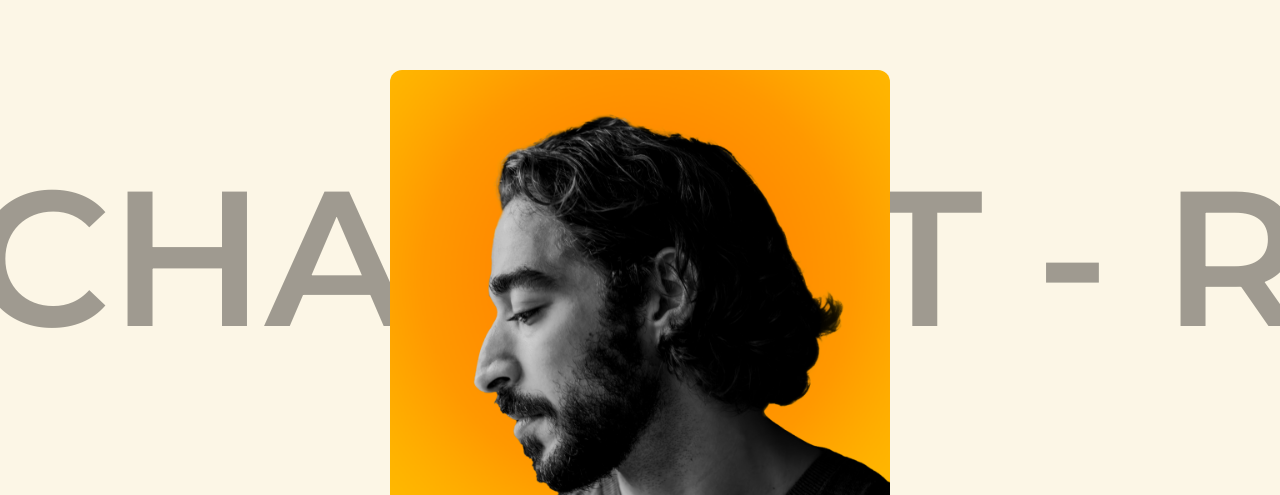
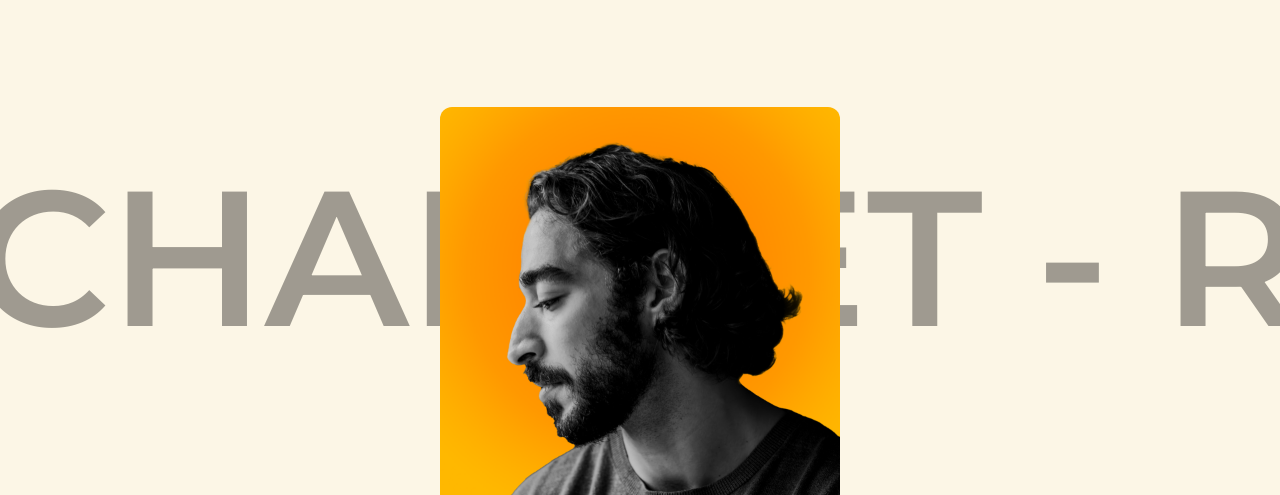
Before and after one commit to Guts6667/website-pm-rayan, a Next.js app: page /en in a window 1280 px wide. Shown: the part 143-638 px from the top of the page. Built offline with nearby package versions, Linux system fonts and the light colour scheme.

Commit message:
Fixing hero

```diff
--- a/src/app/components/(home)/Hero/index.jsx
+++ b/src/app/components/(home)/Hero/index.jsx
@@ -12,7 +12,7 @@ export default function Hero( ) {
 
   return (
     <section className={`light:bg-secondary dark:bg-primary min-h-[100vh] h-fit flex flex-col justify-center items-center gap-[6px] px-[24px] py-[48px] overflow-hidden z-10`}>
-      <div className="relative w-full max-w-[500px] aspect-[4/3] ">
+      <div className="relative w-full max-w-[400px] aspect-[4/3] ">
         <HeroImg src="/img/picture-rayan.png" alt="Rayan" />
         <p className="text-primary light:text-secondary text-center absolute end-1.5">{t("heroText")}</p>
       </div>
```
